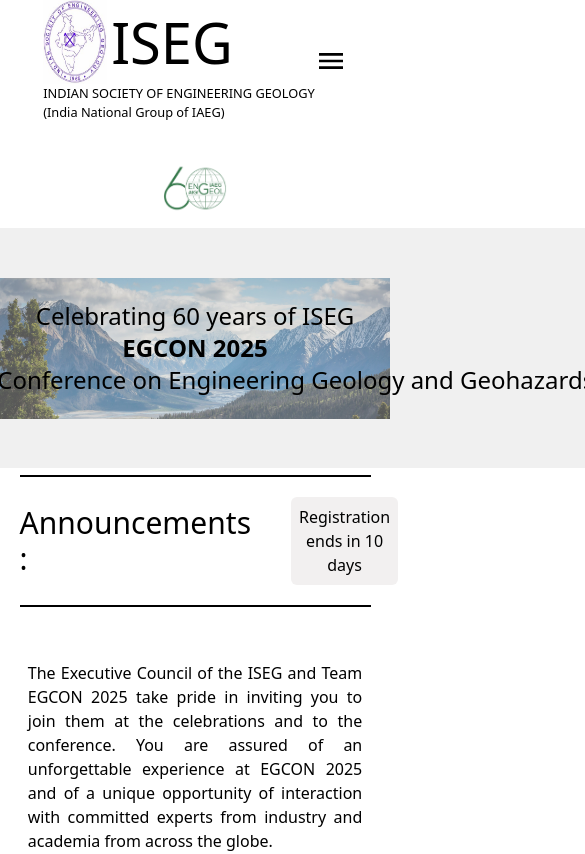
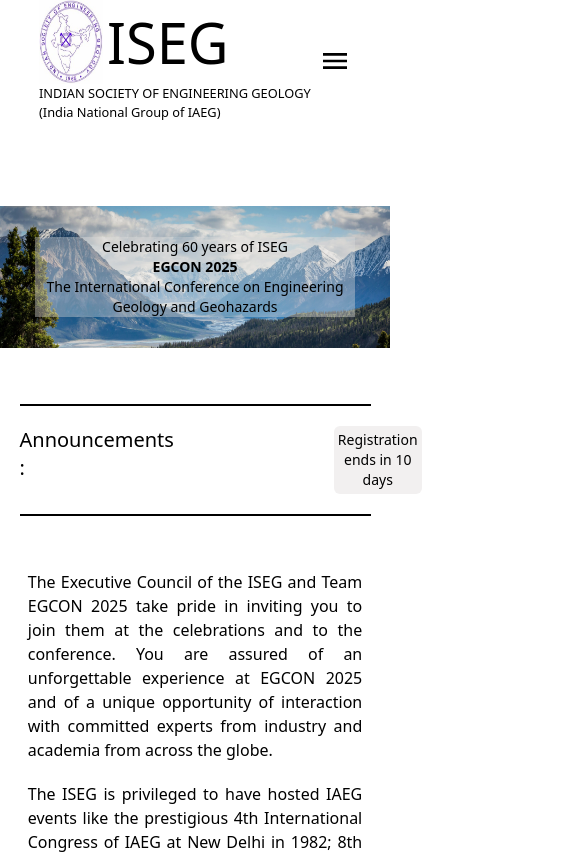
Before and after one commit to HarnoorAulakh1/ISEG, a React (Vite) app: page / in a window 390 px wide. Shown: the top 854 px of the page, 585 px wide, since content can reach past the window. Built offline with nearby package versions, Linux system fonts and the light colour scheme; a web font is replaced by a local one.

Commit message:
resolving conflicts

```diff
--- a/src/components/landing.tsx
+++ b/src/components/landing.tsx
@@ -20,9 +20,9 @@
     <div className="w-full">
       <div className=" flex flex-col justify-center h-max relative items-center py-[3.5rem]">
         <img src="/landing.png" alt="" />
-        <div className=" flex flex-col justify-center absolute w-[50rem] items-center text-2xl p-10">
-          <div className="bg-[#D9D9D9] h-[15rem] w-[50rem] opacity-40 absolute"></div>
-          <div className="absolute  flex flex-col justify-center items-center">
+        <div className=" flex flex-col justify-center absolute w-[20rem] md:w-[50rem] items-center text-2xl p-10">
+          <div className="bg-[#D9D9D9] h-[5rem] md:h-[15rem] w-[20rem] md:w-[50rem] opacity-40 absolute"></div>
+          <div className="absolute text-sm text-center md:text-2xl  flex flex-col justify-center items-center">
             <p>Celebrating 60 years of ISEG</p>
             <p className="font-bold">EGCON 2025</p>
             <p>
@@ -33,9 +33,9 @@
       </div>
       <div className="flex flex-col gap-5 justify-center w-[90%] m-auto">
         <hr className="border-[1px]   bg-black border-black" />
-        <div className="flex flex-row justify-start gap-10 items-center w-full ">
-        <p className="text-3xl ">Announcements :</p>
-        <button className="bg-[#f2f0f0] p-2 rounded-md">
+        <div className="flex flex-row  justify-start gap-40 md:items-center w-full ">
+        <p className="md:text-3xl text-xl">Announcements :</p>
+        <button className="bg-[#f2f0f0] w-max p-1 md:p-2 rounded-md md:text-md text-sm" >
           Registration ends in 10 days
         </button>
       </div>
--- a/src/components/navbar.tsx
+++ b/src/components/navbar.tsx
@@ -108,8 +108,8 @@
 function Navbar() {
   const [open, set] = useState<boolean>(false);
   return (
-    <div className="w-full flex md:flex-row flex-col justify-center items-center gap-5 h-max md:sticky top-0 bg-white relative z-[99999] pb-2">
-      <div className="flex flex-row justify-center items-center">
+    <div className="w-full flex xl:flex-row flex-col justify-center items-center gap-5 h-max xl:sticky top-0 bg-white relative z-[99999] pb-2">
+      <div className="flex flex-row xl:w-max w-[80%] items-center justify-between">
         <div className="flex flex-col">
           <div className="flex flex-row gap-1">
             <img src="/logo2.png" alt="logo" className="md:w-[5rem] w-[4rem]" />
@@ -122,7 +122,7 @@
         </div>
         <div
           onClick={() => set((x) => !x)}
-          className="block md:hidden w-[2rem] overflow-hidden"
+          className="block xl:hidden w-[2rem] overflow-hidden"
         >
           <IoMdMenu className="text-[2rem]" />
         </div>
@@ -169,7 +169,7 @@
       </div>
 
       <Links />
-      <div className="flex flex-col">
+      <div className="xl:flex hidden xl:flex-col">
           <div className="flex flex-row gap-1">
             <a href="https://iaeg.info/" target="_blank">
             <img src="/egcon.png" alt="logo" className="md:w-[7rem] w-[4rem]" />
@@ -183,7 +183,7 @@
 
 function Links() {
   return (
-    <div className="md:flex h-[1.5rem] md:flex-row  justify-center hidden gap-7 text-[1rem]">
+    <div className="xl:flex h-[1.5rem] xl:flex-row  justify-center hidden gap-7 text-[1rem]">
       {data.map((x) =>
         x.text === "Publications" ||
           x.text == "About ISEG" ||
```
